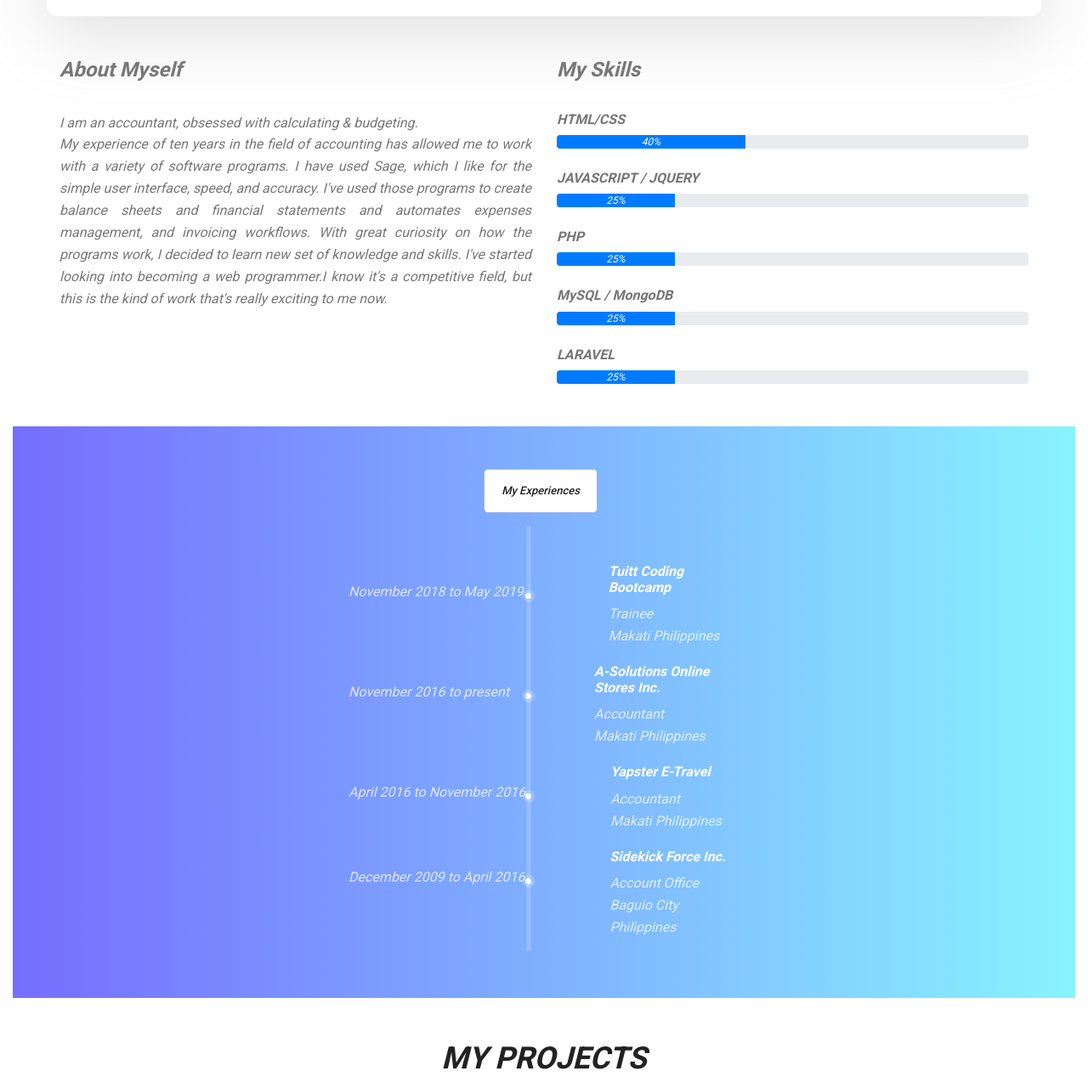
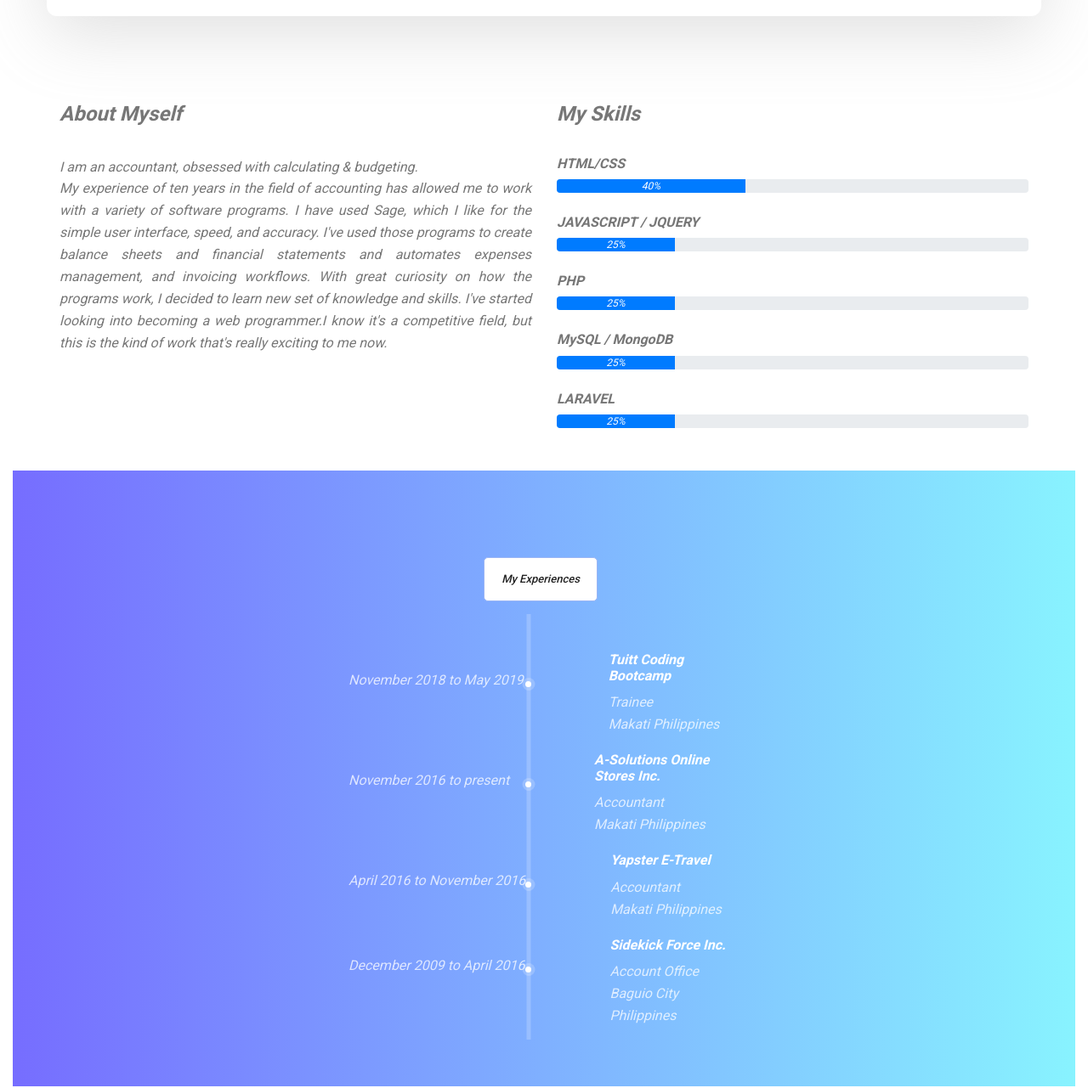
Before and after one commit to laarnisalvinodaytec/myPortfolio, a plain HTML site: page index.html in a window 1280 px wide. Shown: the part 1039-2320 px from the top of the page at 85% size. Drawn offline with nearby package versions, Linux system fonts and the light colour scheme; some icons are missing.

Commit message:
fixed margins

```diff
--- a/index.html
+++ b/index.html
@@ -95,7 +95,7 @@
         	<div class="container">
         		<div class="row welcome_inner">
         			<div class="col-lg-6">
-        				<div class="welcome_text">
+        				<div class="welcome_text"> <br><br>
         					<h4>About Myself</h4><br>
         					<p class="text-justify" style="margin-bottom:-1px; ">I am an accountant, obsessed with calculating & 	budgeting.</p>
         						<p class="text-justify" style="margin-bottom:-1px;"> My experience of ten years in the field of accounting has allowed me to work with a variety of software programs. I have used Sage, which I like for the simple user interface, speed, and accuracy.  I've used those programs  to create  balance sheets and financial statements and automates expenses management, and invoicing workflows. With great curiosity on how the programs work, I decided to learn new set of knowledge and skills.  I've started looking into becoming a web programmer.I know it's a competitive field, but this is the kind of work that's really exciting to me now.</p>
@@ -106,7 +106,7 @@
         			<div class="col-lg-6">
         				<div class="tools_expert">
         					<div class="skill_main">
-								<div class="skill_item">
+								<div class="skill_item"><br><br>
 									<h4>My Skills</h4><br>
 									<h6>HTML/CSS <span class="counter"></span></h6>
 									<div class="progress_br">
@@ -160,7 +160,7 @@
 
         <section class="mytabs_area p_120" id="Experience">
         	<div class="container">
-        		<div class="tabs_inner">
+        		<div class="tabs_inner"><br> <br>
 					<ul class="nav nav-tabs" id="myTab" role="tablist">
 						<li class="nav-item">
 							<a class="nav-link active" id="home-tab" data-toggle="tab" href="#home" role="tab" aria-controls="home" aria-selected="true">My Experiences</a>
```
